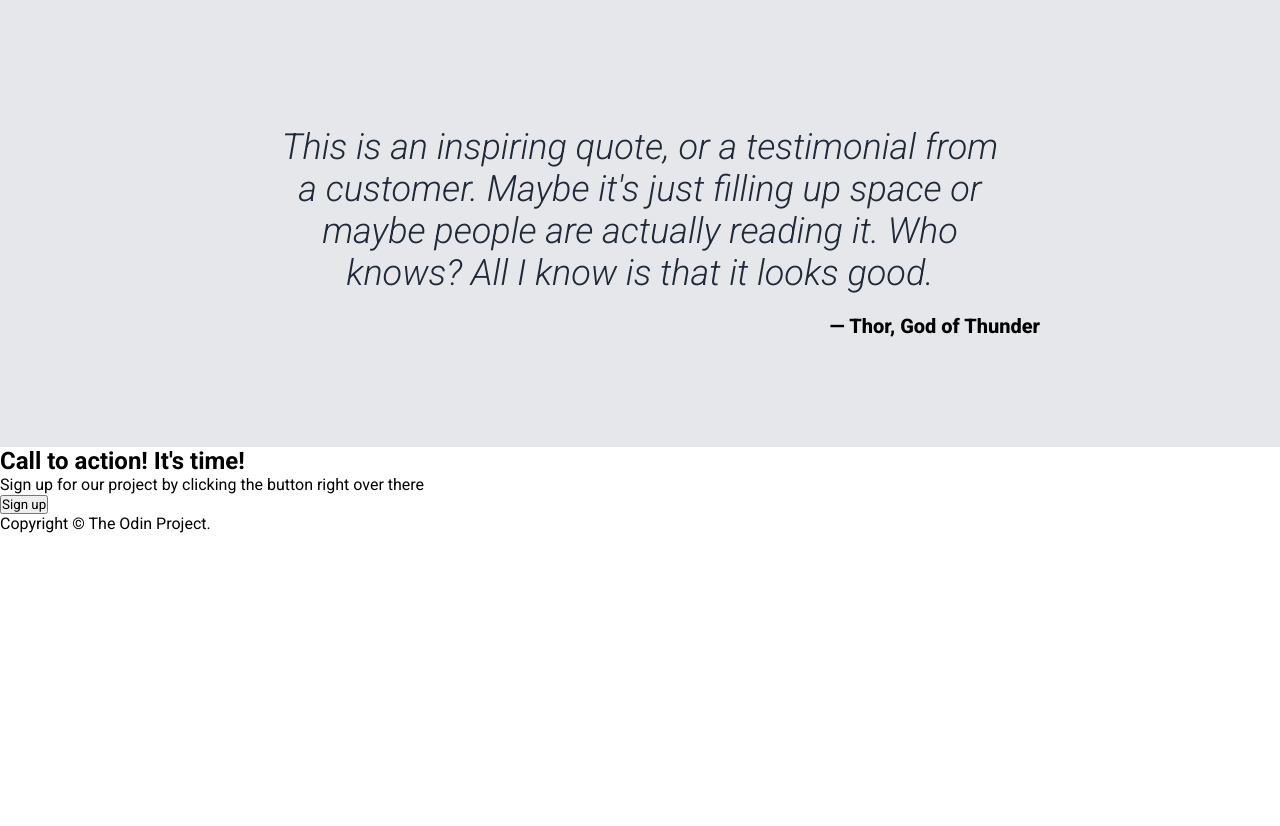
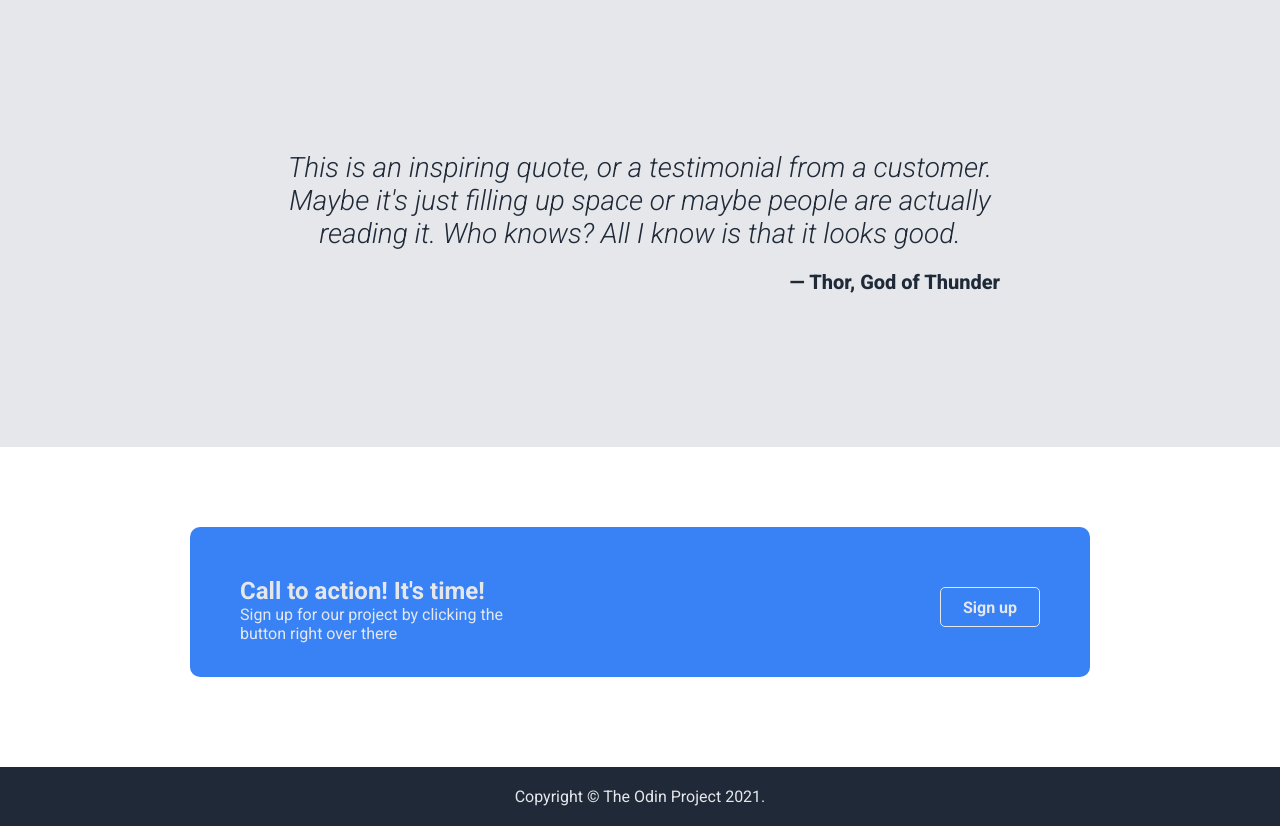
Before and after one commit to CharliLopez/css-project, a plain HTML site: page index.html in a window 1280 px wide. Shown: the part 1021-1847 px from the top of the page. Before the commit the page ends 1554 px from the top, so only its background shows below. Drawn offline with Linux system fonts and the light colour scheme.

Commit message:
completed the whole page by finisheing the last two sections

```diff
--- a/index.html
+++ b/index.html
@@ -92,17 +92,33 @@
         </div>
       </div>
 
-    <div class="four">
-        <h2>Call to action! It's time!</h2>
-        <p>Sign up for our project by clicking the button right over there</p>
-        <button>Sign up</button>
-    </div>
+      <section class="four">
+
+        <div class="bluebox">
+
+            <div class="bluebox-content">
+
+                <div class="bluetext">
+
+                    <h2>Call to action! It's time!</h2>
+                    <p>Sign up for our project by clicking the button right over there</p>
+
+                </div>
+
+                <div class="bluebutton">
+
+                    <button>Sign up</button>
+
+                 </div>
+            </div>
+
+        </div>
+
+    </section>
 
     <footer>
-        <p>Copyright  &#169; The Odin Project.</p>
+        <p>Copyright  &#169; The Odin Project 2021.</p>
     </footer>
-
-
 
 </body>
 </html>
--- a/style.css
+++ b/style.css
@@ -122,38 +122,6 @@ header {
   color: #1f2937;
 }
 
-
-.three {
-  background-color: #e5e7eb;
-  width: auto;
-  height: 450px;
-  display: flex;
-  justify-content: center;  /* Horizontal */
-  align-items: center;
-  padding: 20px;
-}
-
-.testimonial {
-  color: #1f2937;
-  font-weight: 300;
-  font-style: italic;
-  font-size: 36px;
-  text-align: center;
-  padding: 20px 40px;
-  max-width: 800px;
-}
-
-
-.speaker {
-  font-size: 20px;
-  text-align: right;
-  font-weight: 800;
-}
-
-
-
-
-/*
 .three {
   background-color: #e5e7eb;
   height: 450px;
@@ -182,4 +150,60 @@ header {
   text-align: right;
   font-weight: 800;
   color: #1f2937;
-} */
+}
+
+.four {
+  display: flex;
+  justify-content: center;
+  padding: 80px;
+  color: #e5e7eb;
+}
+
+.bluebox {
+  display: flex;
+  background-color: #3882f6;
+  padding: 50px;
+  border-radius: 10px;
+  width: 900px;
+  height: 150px;
+  align-items: center;
+}
+
+.bluebox-content {
+  display: flex;
+  justify-content: center;
+  justify-content: space-between;
+  width: 100%;
+}
+
+.bluebutton {
+  display: flex;
+  justify-content: center;
+  align-items: flex-end;
+}
+
+.bluebutton button {
+  border: solid 1px #e5e7eb;
+  background-color: #3882f6 ;
+  color: #e5e7eb;
+  padding: 5px;
+  font-size: 16px;
+  font-weight: 700;
+  width: 100px;
+  height: 40px;
+  border-radius: 5px;
+}
+
+.bluetext {
+  width: 300px;
+  height: 50px;
+}
+
+
+footer {
+  background-color: #1f2937;
+  text-align: center;
+  color: #e5e7eb;
+  padding: 20px;
+  margin-top: 10px;
+}
```
